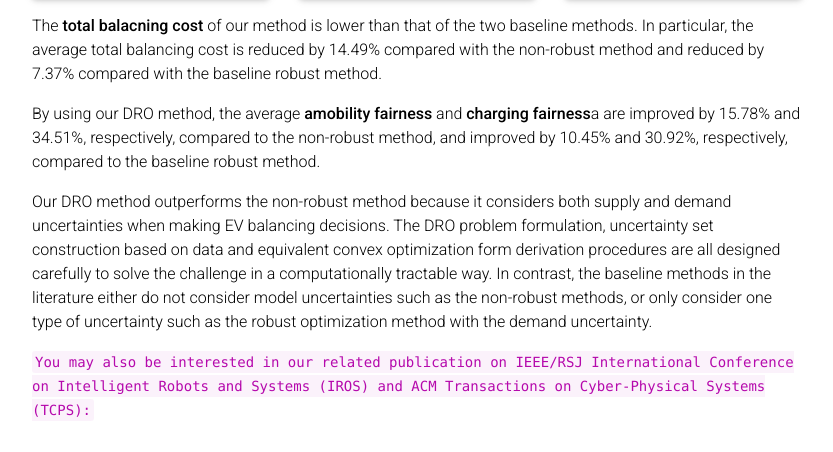
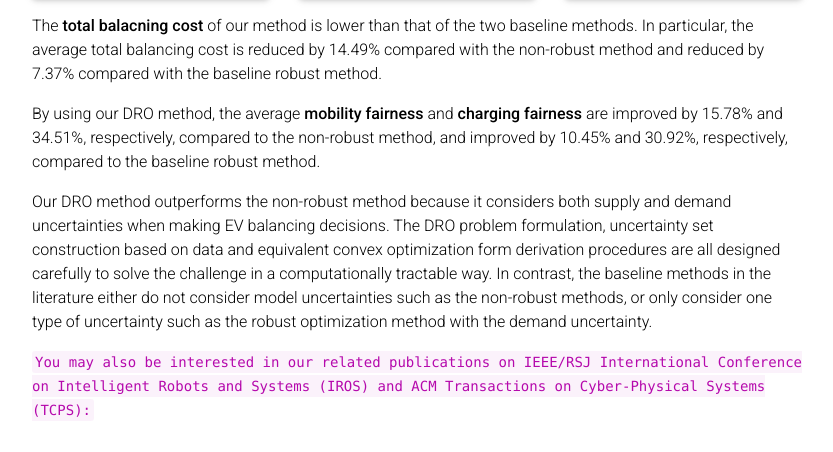
Before and after one commit to sihongho/sihongho.github.io, a Jekyll site: the page built from _projects/project_tits.md, in a window 1280 px wide and 900 px high, scrolled down 3860 px, cut to the strip 156-608 px from the top of the window. Shown: the whole strip, without its empty margins (223-1056 px from the left). Built offline with Jekyll 4.4.1, drawn with Linux system fonts in a browser that asks for light colours; full-size pictures stand in for the smaller copies a plugin makes; comment, search, counter and statistics services are not loaded; a style sheet for code colours, icons or effects is not loaded; some of the changed text lies outside the part shown.

Commit message:
Update project_tits.md

```diff
--- a/_projects/project_tits.md
+++ b/_projects/project_tits.md
@@ -90,12 +90,12 @@ We evaluate the performance of the designed distributionally robust optimization
 
 The **total balacning cost** of our method is lower than that of the two baseline methods. In particular, the average total balancing cost is reduced by 14.49% compared with the non-robust method and reduced by 7.37% compared with the baseline robust method.
 
-By using our DRO method, the average **amobility fairness** and **charging fairness**a are improved by 15.78% and 34.51%, respectively, compared to the non-robust method, and improved by 10.45% and 30.92%, respectively, compared to the baseline robust method.
+By using our DRO method, the average **mobility fairness** and **charging fairness** are improved by 15.78% and 34.51%, respectively, compared to the non-robust method, and improved by 10.45% and 30.92%, respectively, compared to the baseline robust method.
 
 Our DRO method outperforms the non-robust method because it considers both supply and demand uncertainties when making EV balancing decisions. The DRO problem formulation, uncertainty set construction based on data and equivalent convex optimization form derivation procedures are all designed carefully to solve the challenge in a computationally tractable way. In contrast, the baseline methods in the literature either do not consider model uncertainties such as the non-robust methods, or only consider one type of uncertainty such as the robust optimization method with the demand uncertainty.
 
 
-`You may also be interested in our related publication on IEEE/RSJ International Conference on Intelligent Robots and Systems (IROS) and ACM Transactions on Cyber-Physical Systems (TCPS):`
+`You may also be interested in our related publications on IEEE/RSJ International Conference on Intelligent Robots and Systems (IROS) and ACM Transactions on Cyber-Physical Systems (TCPS):`
 
 <div class="publications">
 
```
Also changed, not shown: other parts of _projects/project_tits.md (+1 -1 lines).
